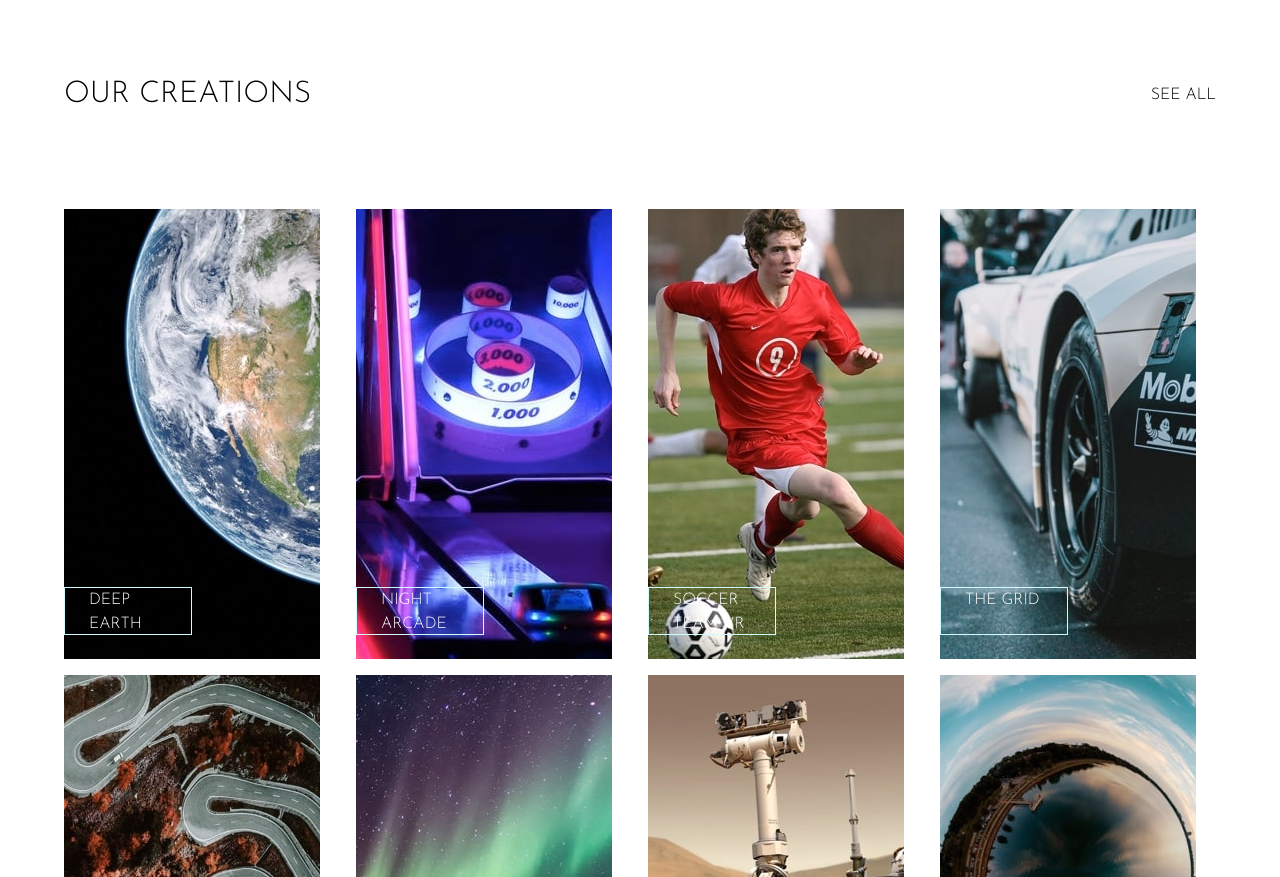
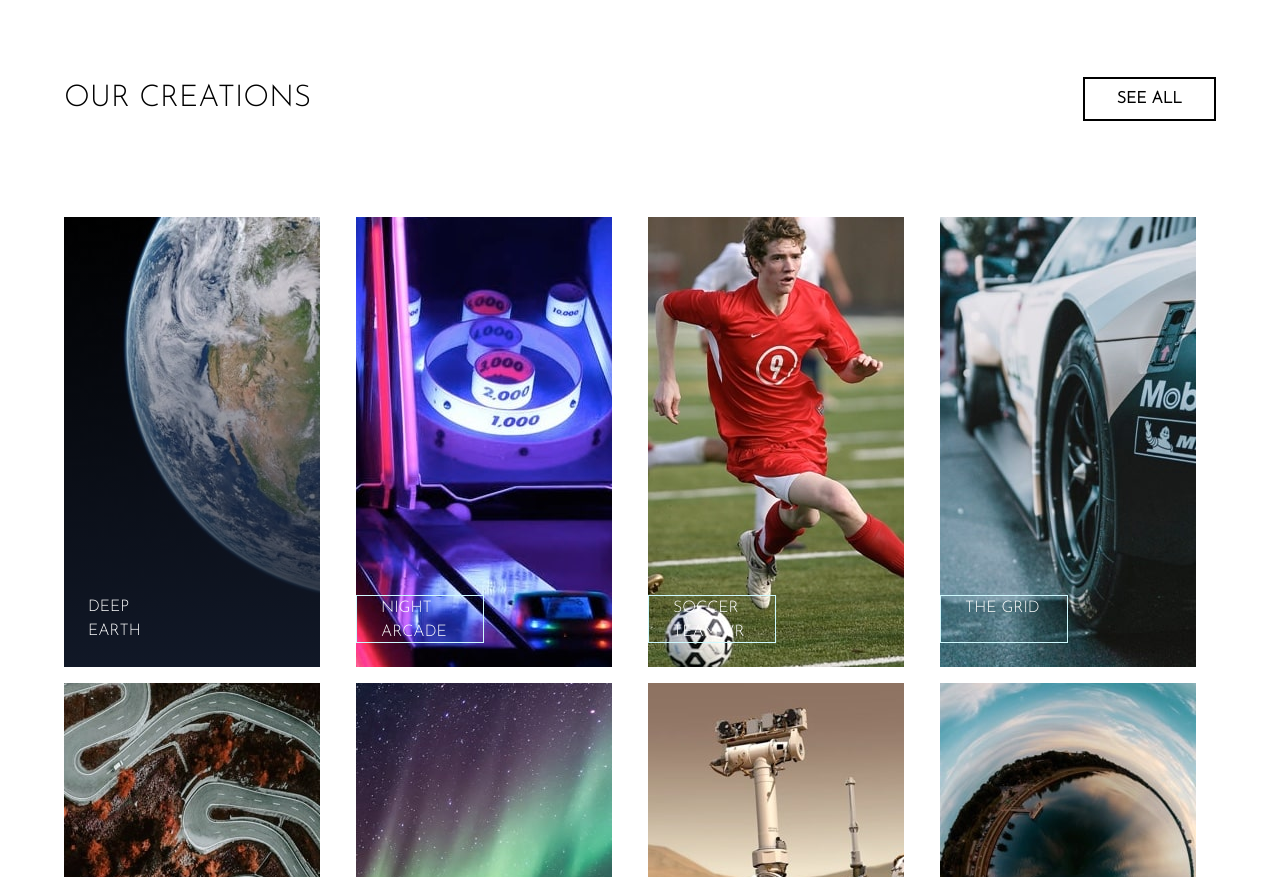
Before and after one commit to AJenkinsSolutions/tailwind-loopstudios-ui, a website: page index.html in a window 1280 px wide. Shown: the part 1275-2152 px from the top of the page. Drawn offline with Linux system fonts and the light colour scheme.

Commit message:
add: custom btn class

```diff
--- a/index.html
+++ b/index.html
@@ -101,8 +101,9 @@
             <div class="flex items-center justify-center w-full md:justify-between">
                 <!-- title -->
                 <h1 class="text-3xl">OUR CREATIONS</h1>
+                <!-- button -->
                 <div class="hidden md:contents">
-                    <a href="">SEE ALL</a>
+                    <a href="" class="btn">SEE ALL</a>
                 </div>
             </div>
 
@@ -123,19 +124,22 @@
                             <img src="images/mobile/image-deep-earth.jpg" alt="" class="">
 
 
-                            <div class="absolute left-0 px-4 text-left text-white border top-20 border-cyan-100 min-w-fit">
+                            <div class="absolute left-0 px-4 text-left text-white border top-20 border-cyan-100 min-w-fit ">
                                 DEEP EARTH
                             </div>
 
                         </div>
 
 
-                        <div class="relative hidden md:flex">
+                        <div class="relative hidden overflow-hidden bg-pink-500 group md:flex w-fit">
 
                                 <!-- desktop image -->
-                            <img src="images/desktop/image-deep-earth.jpg" alt="desktop Version" >
+                            <img src="images/desktop/image-deep-earth.jpg" alt="desktop Version" class="duration-200 group-hover:scale-110" >
 
-                            <div class="absolute left-0 w-32 h-12 px-6 text-left text-white border bottom-6 border-cyan-100">
+                           <!-- item graident -->
+                           <div class="absolute top-0 bottom-0 left-0 right-0 bg-gradient-to-b from-transparent to-gray-900 group-hover:from-gray-50 group-hover:to-white group-hover:opacity-70"></div>
+
+                            <div class="absolute left-0 w-32 h-12 px-6 text-left text-white bottom-6 group-hover:scale-110 group-hover:text-black">
                                 DEEP EARTH
                             </div>
 
--- a/input.css
+++ b/input.css
@@ -47,3 +47,9 @@
  .section-container {
     @apply flex flex-col items-center justify-center px-6
  }
+
+ .btn {
+
+   @apply px-8 py-2 font-bold border-2 border-black hover:bg-black hover:text-white
+
+ }
```
Also changed, not shown: css/style.css.
